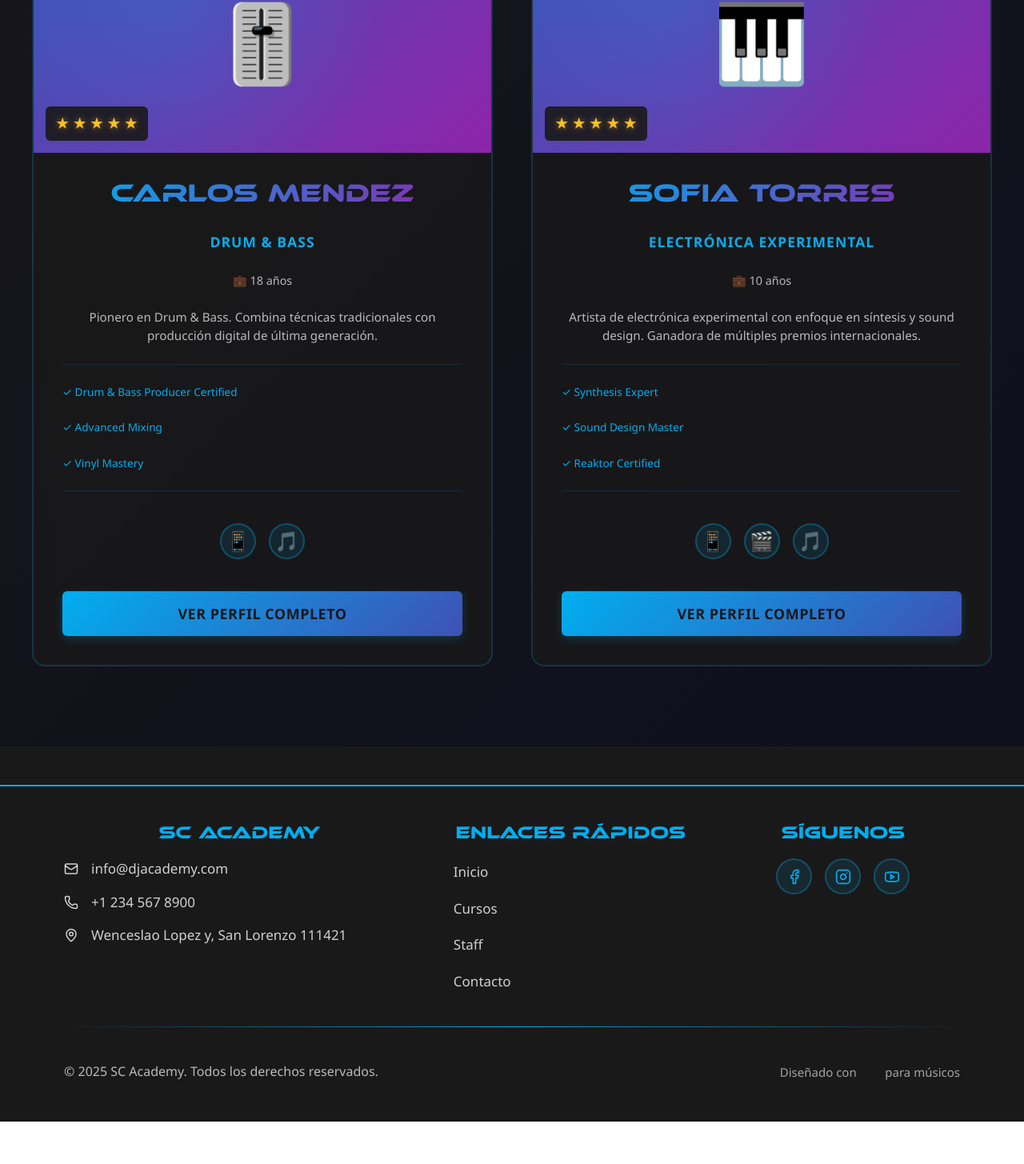
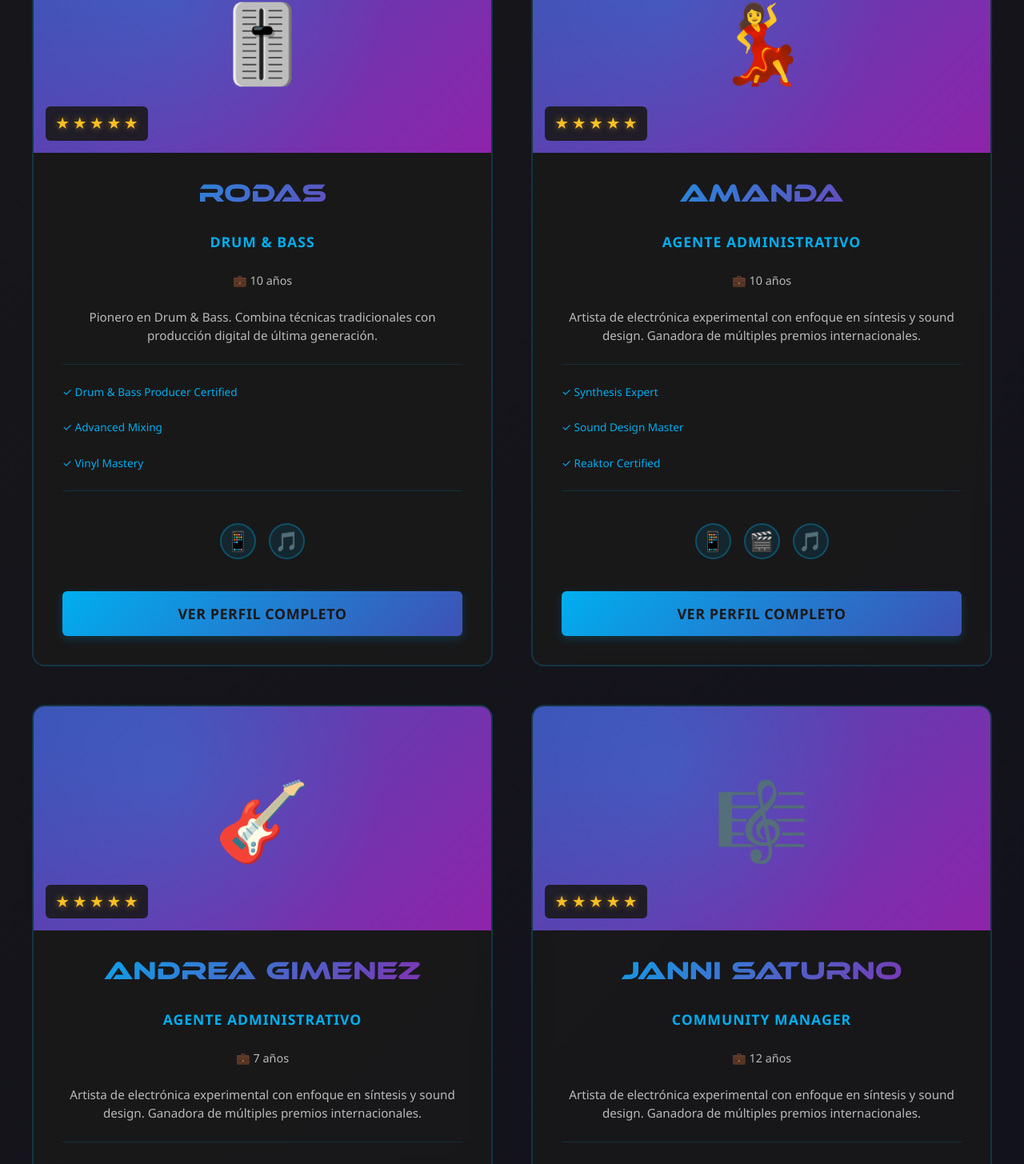
Before and after one commit to Gauss-seidel/SoundCraftV2, a React (Vite) app: page /scacademy/staff in a window 1280 px wide. Shown: the part 1329-2784 px from the top of the page at 80% size. Before the commit the page ends 2731 px from the top, so only its background shows below. Built offline with nearby package versions, Linux system fonts and the light colour scheme.

Commit message:
Se agregaron staff

```diff
--- a/src/pages/academy/courses.tsx
+++ b/src/pages/academy/courses.tsx
@@ -23,7 +23,7 @@ export default function Courses() {
       nombre: "DJ Principiante",
       nivel: "Básico",
       duracion: "4 meses",
-      precio: "₲150.000/m",
+      precio: "₲150k/m",
       imagen: "🎵",
       descripcion:
         "Aprende los fundamentos del DJ, técnicas básicas de mezcla y equipamiento esencial.",
@@ -33,7 +33,7 @@ export default function Courses() {
       nombre: "Producción Musical",
       nivel: "Intermedio",
       duracion: "6 meses",
-      precio: "₲200.000/m",
+      precio: "₲200k/m",
       imagen: "🎧",
       descripcion:
         "Domina la producción de música con software profesional y técnicas avanzadas.",
@@ -43,7 +43,7 @@ export default function Courses() {
       nombre: "Mezcla Avanzada",
       nivel: "Avanzado",
       duracion: "8 meses",
-      precio: "₲250.000/m",
+      precio: "₲250k/m",
       imagen: "🎚️",
       descripcion:
         "Perfecciona tus habilidades de mezcla con técnicas profesionales de estudio.",
@@ -53,7 +53,7 @@ export default function Courses() {
       nombre: "Vinilo",
       nivel: "Intermedio",
       duracion: "5 meses",
-      precio: "₲180.000/m",
+      precio: "₲180k/m",
       imagen: "🪩",
       descripcion:
         "Crea beats originales y aprende la teoría musical aplicada al beatmaking.",
@@ -109,7 +109,7 @@ export default function Courses() {
                       <p className="course-description">{course.descripcion}</p>
                       <div className="course-footer">
                         <span className="course-price">{course.precio}</span>
-                        <button className="course-button">Inscribirse</button>
+                        <button className="course-button">Info</button>
                       </div>
                     </div>
                   </div>
--- a/src/pages/academy/scacademy.tsx
+++ b/src/pages/academy/scacademy.tsx
@@ -31,6 +31,13 @@ export default function ScAcademy() {
       imagen: '🎶',
       fecha: 'Agosto 2024',
       descripcion: 'Presentación de nuestros mejores estudiantes'
+    },
+    {
+      id: 4,
+      titulo: 'Festival',
+      imagen: '🎵',
+      fecha: 'Junio 2025',
+      descripcion: 'Gran evento con estudiantes'
     },
   ];
 
--- a/src/pages/academy/staff.tsx
+++ b/src/pages/academy/staff.tsx
@@ -24,7 +24,7 @@ export default function Staff() {
   const instructores: Instructor[] = [
     {
       id: 1,
-      nombre: "Alex Rivera",
+      nombre: "Hernan Dominguez",
       especialidad: "House & Techno",
       imagen: "🎧",
       experiencia: "15 años",
@@ -40,10 +40,10 @@ export default function Staff() {
     },
     {
       id: 2,
-      nombre: "María González",
+      nombre: "Osvaldo Rolon",
       especialidad: "Hip-Hop & Trap",
-      imagen: "🎤",
-      experiencia: "12 años",
+      imagen: "📀",
+      experiencia: "4 años",
       descripcion:
         "Productora y DJ con experiencia en Hip-Hop y Trap. Reconocida por sus remixes innovadores y producciones únicas.",
       certificaciones: ["FL Studio Expert", "Native Instruments Certified", "Audio Engineering"],
@@ -55,10 +55,10 @@ export default function Staff() {
     },
     {
       id: 3,
-      nombre: "Carlos Mendez",
+      nombre: "Rodas",
       especialidad: "Drum & Bass",
       imagen: "🎚️",
-      experiencia: "18 años",
+      experiencia: "10 años",
       descripcion:
         "Pionero en Drum & Bass. Combina técnicas tradicionales con producción digital de última generación.",
       certificaciones: ["Drum & Bass Producer Certified", "Advanced Mixing", "Vinyl Mastery"],
@@ -70,10 +70,58 @@ export default function Staff() {
     },
     {
       id: 4,
-      nombre: "Sofia Torres",
-      especialidad: "Electrónica Experimental",
-      imagen: "🎹",
+      nombre: "Amanda",
+      especialidad: "Agente administrativo",
+      imagen: "💃",
       experiencia: "10 años",
+      descripcion:
+        "Artista de electrónica experimental con enfoque en síntesis y sound design. Ganadora de múltiples premios internacionales.",
+      certificaciones: ["Synthesis Expert", "Sound Design Master", "Reaktor Certified"],
+      redes: {
+        instagram: "https://instagram.com",
+        youtube: "https://youtube.com",
+        spotify: "https://spotify.com",
+      },
+      calificacion: 5,
+    },
+    {
+      id: 5,
+      nombre: "Andrea Gimenez",
+      especialidad: "Agente administrativo",
+      imagen: "🎸",
+      experiencia: "7 años",
+      descripcion:
+        "Artista de electrónica experimental con enfoque en síntesis y sound design. Ganadora de múltiples premios internacionales.",
+      certificaciones: ["Synthesis Expert", "Sound Design Master", "Reaktor Certified"],
+      redes: {
+        instagram: "https://instagram.com",
+        youtube: "https://youtube.com",
+        spotify: "https://spotify.com",
+      },
+      calificacion: 5,
+    },
+    {
+      id: 6,
+      nombre: "Janni Saturno",
+      especialidad: "Community Manager",
+      imagen: "🎼",
+      experiencia: "12 años",
+      descripcion:
+        "Artista de electrónica experimental con enfoque en síntesis y sound design. Ganadora de múltiples premios internacionales.",
+      certificaciones: ["Synthesis Expert", "Sound Design Master", "Reaktor Certified"],
+      redes: {
+        instagram: "https://instagram.com",
+        youtube: "https://youtube.com",
+        spotify: "https://spotify.com",
+      },
+      calificacion: 5,
+    },
+    {
+      id: 7,
+      nombre: "Willian Nuñez",
+      especialidad: "Administrador Web",
+      imagen: "🎛️",
+      experiencia: "2 años",
       descripcion:
         "Artista de electrónica experimental con enfoque en síntesis y sound design. Ganadora de múltiples premios internacionales.",
       certificaciones: ["Synthesis Expert", "Sound Design Master", "Reaktor Certified"],
--- a/src/styles/AcademyStyles/scacademy.css
+++ b/src/styles/AcademyStyles/scacademy.css
@@ -17,5 +17,6 @@ main {
   display: inline-block;
   border-bottom: 2px solid var(--sc-primary);
   padding-bottom: 4px;
+  padding-top: 25px;
   text-align: center;
 }
```
Also changed, not shown: 1 other file (tests, documents, lock files or other folders).
